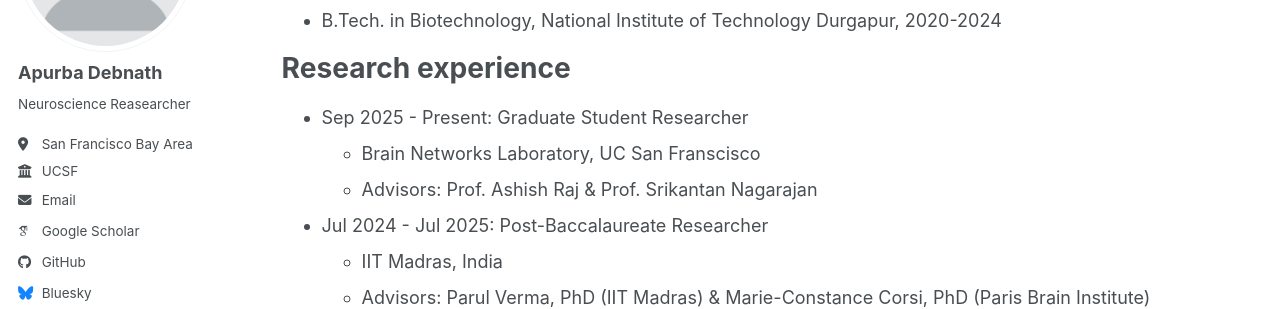
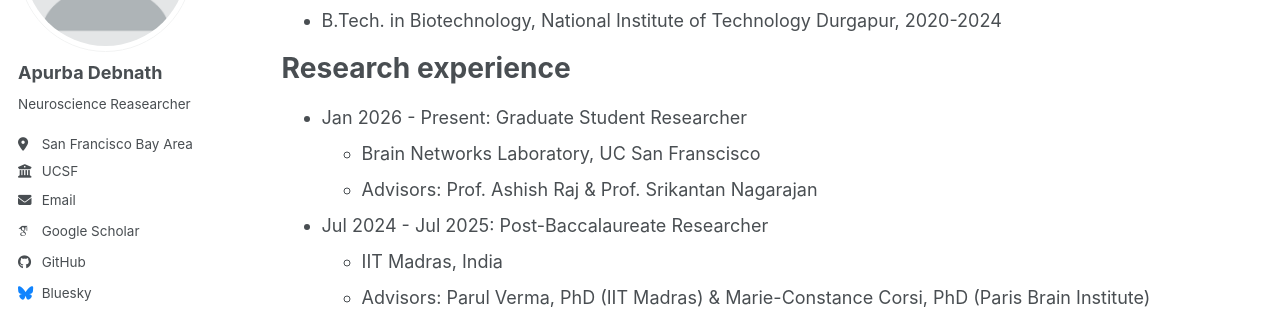
Before and after one commit to ApurbaApd/ApurbaApd.github.io, a Jekyll site: the page built from _pages/cv.md, in a window 1280 px wide and 1046 px high. Shown: the part 224-533 px from the top of the window. Built offline with Jekyll 4.4.1, drawn with Linux system fonts in a browser that asks for light colours; some web fonts are replaced; a script bundle is joined from its source files by our own code; library files that are not in the unit come from our copies.

Commit message:
Update research experience start date to January 2026

```diff
--- a/_pages/cv.md
+++ b/_pages/cv.md
@@ -17,7 +17,7 @@
 Research experience
 ======
 
-* Sep 2025 - Present: Graduate Student Researcher
+* Jan 2026 - Present: Graduate Student Researcher
   * Brain Networks Laboratory, UC San Franscisco
   * Advisors: Prof. Ashish Raj & Prof. Srikantan Nagarajan
 
```
